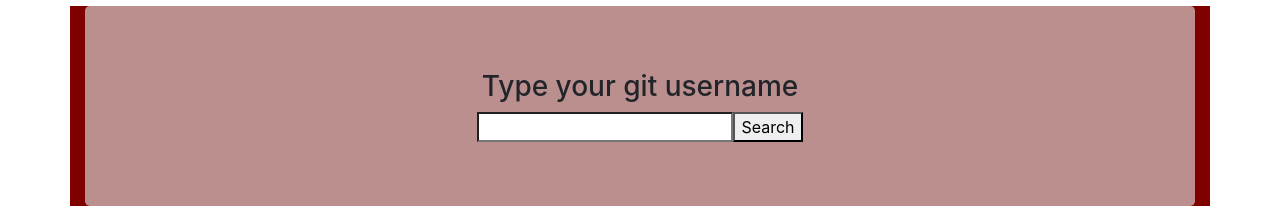
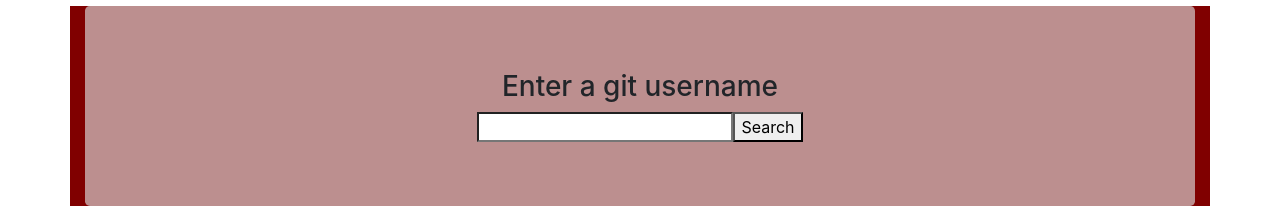
Before and after one commit to roxaline/Github-username, an Angular app: page / in a window 1280 px wide. Shown: the part 429-637 px from the top of the page. Built offline with nearby package versions, Linux system fonts and the light colour scheme.

Commit message:
editing construtor in user.ts and adding token in a form

```diff
--- a/src/app/github-form/github-form.component.html
+++ b/src/app/github-form/github-form.component.html
@@ -1,10 +1,10 @@
 <div style="text-align:center">
     <div class="container">
       <div class="jumbotron">
-          <h3>Type your git username</h3>
+              <h3>Enter a git username</h3>
           <form id="From">
             <input type="search" name="Search">
-            <button id="search" formaction="http://www.github.com">Search</button>
+            <button id="search" formaction="https://api.github.com/users/daneden?access_token=' + ad007205b2b21f746724bc59b603a78faa10a099">Search</button>
           </form>
       </div>
   </div>
--- a/src/app/user.ts
+++ b/src/app/user.ts
@@ -1,5 +1,6 @@
 export class User {
-    constructor(public username:string, public repo: number, public followers: string, public following: string){
+    constructor(public username:string, public repo: number, public followers: string, public following: string, public created_at:Date){
+        this.username=username;
+    }
 
-    }
 }
```
